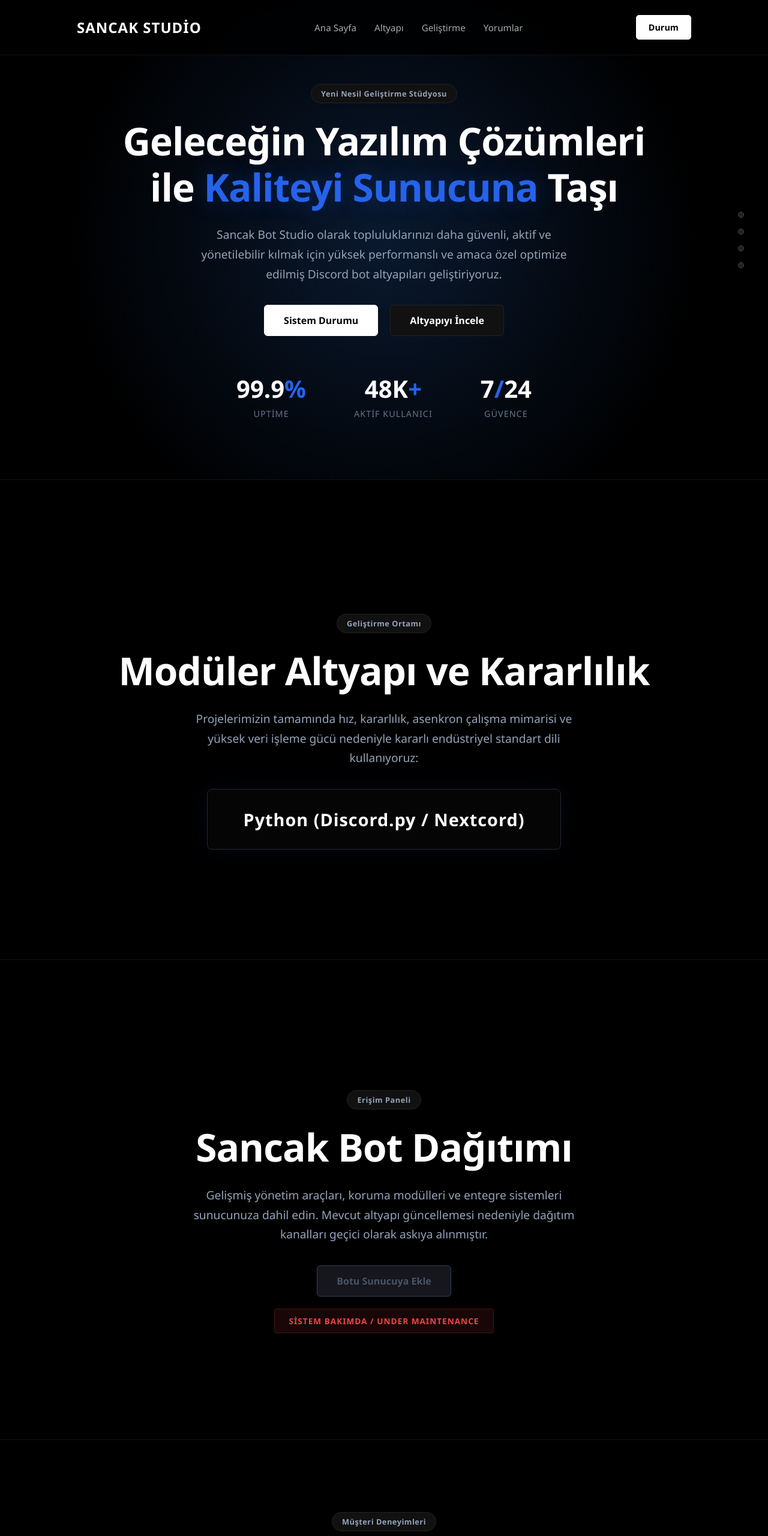
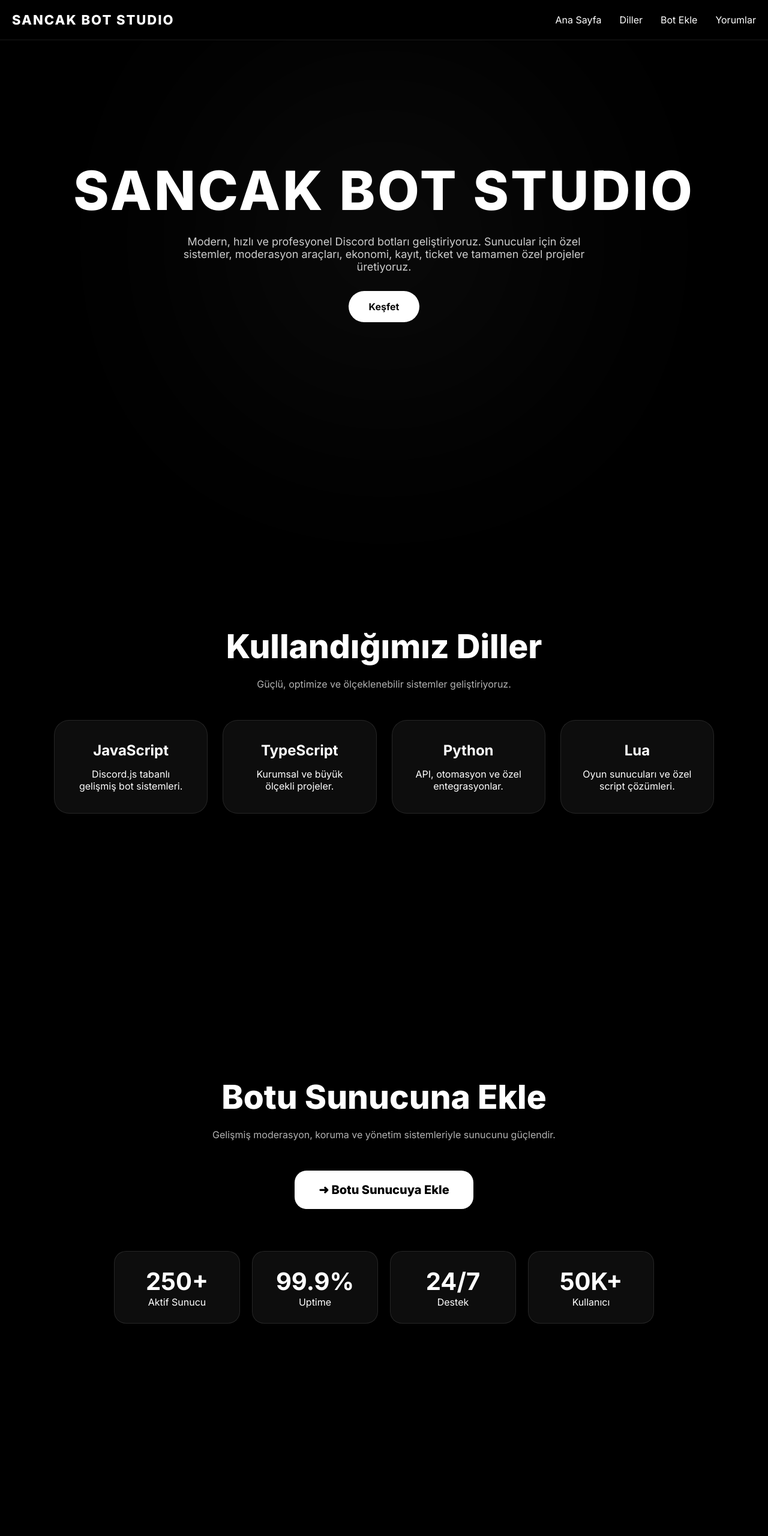
Before and after one commit to eneste151-lang/sancakbotstudio, a plain HTML site: page index.html in a window 1280 px wide. Shown: the top 2560 px of the page at 60% size. Drawn offline with Linux system fonts and the light colour scheme.

Commit message:
Update index.html

```diff
--- a/index.html
+++ b/index.html
@@ -4,460 +4,417 @@
 <meta charset="UTF-8">
 <meta name="viewport" content="width=device-width, initial-scale=1.0">
 <title>Sancak Bot Studio</title>
+
+<link href="https://fonts.googleapis.com/css2?family=Inter:wght@300;400;500;600;700;800&display=swap" rel="stylesheet">
+
 <style>
-        * {
-            margin: 0;
-            padding: 0;
-            box-sizing: border-box;
-            font-family: 'Segoe UI', Tahoma, Geneva, Verdana, sans-serif;
+*{
+    margin:0;
+    padding:0;
+    box-sizing:border-box;
+    font-family:'Inter',sans-serif;
 }
 
-        body {
-            background-color: #000000;
-            color: #ffffff;
-            overflow-x: hidden;
-            scroll-behavior: smooth;
+html{
+    scroll-behavior:smooth;
 }
 
-        header {
-            position: fixed;
-            top: 0;
-            left: 0;
-            width: 100%;
-            display: flex;
-            justify-content: space-between;
-            align-items: center;
-            padding: 25px 10%;
-            background: rgba(0, 0, 0, 0.8);
-            backdrop-filter: blur(10px);
-            z-index: 1000;
-            border-bottom: 1px solid #111111;
+body{
+    background:#000;
+    color:#fff;
+    overflow-x:hidden;
 }
 
-        .logo {
-            font-size: 1.5rem;
-            font-weight: 800;
-            letter-spacing: 1px;
-            text-transform: uppercase;
+::-webkit-scrollbar{
+    width:8px;
 }
 
-        nav {
-            display: flex;
-            gap: 30px;
+::-webkit-scrollbar-thumb{
+    background:#fff;
+    border-radius:10px;
 }
 
-        nav a {
-            color: #aaaaaa;
-            text-decoration: none;
-            font-size: 0.95rem;
-            font-weight: 500;
-            transition: color 0.3s;
+nav{
+    position:fixed;
+    top:0;
+    left:0;
+    width:100%;
+    backdrop-filter:blur(20px);
+    background:rgba(0,0,0,.8);
+    border-bottom:1px solid rgba(255,255,255,.1);
+    z-index:999;
 }
 
-        nav a:hover {
-            color: #ffffff;
+.nav-container{
+    max-width:1300px;
+    margin:auto;
+    display:flex;
+    justify-content:space-between;
+    align-items:center;
+    padding:20px;
 }
 
-        .top-btn {
-            background: #ffffff;
-            color: #000000;
-            padding: 10px 20px;
-            border-radius: 5px;
-            text-decoration: none;
-            font-weight: 600;
-            font-size: 0.9rem;
-            transition: all 0.3s;
-            border: 1px solid #ffffff;
+.logo{
+    font-size:22px;
+    font-weight:800;
+    letter-spacing:2px;
 }
 
-        .top-btn:hover {
-            background: #000000;
-            color: #ffffff;
+.nav-links{
+    display:flex;
+    gap:30px;
 }
 
-        section {
-            min-height: 100vh;
-            width: 100vw;
-            display: flex;
-            flex-direction: column;
-            justify-content: center;
-            align-items: center;
-            text-align: center;
-            padding: 120px 10% 80px 10%;
-            border-bottom: 1px solid #111111;
-            position: relative;
+.nav-links a{
+    color:white;
+    text-decoration:none;
+    transition:.3s;
 }
 
-        #page1 {
-            background: radial-gradient(circle at 50% 50%, #0a192f 0%, #000000 70%);
+.nav-links a:hover{
+    opacity:.6;
 }
 
-        .badge {
-            background: #111111;
-            border: 1px solid #222222;
-            color: #94a3b8;
-            padding: 6px 16px;
-            border-radius: 20px;
-            font-size: 0.8rem;
-            font-weight: 600;
-            margin-bottom: 25px;
-            display: inline-block;
-            letter-spacing: 0.5px;
+section{
+    min-height:100vh;
+    display:flex;
+    justify-content:center;
+    align-items:center;
+    flex-direction:column;
+    text-align:center;
+    padding:100px 20px;
 }
 
-        h1 {
-            font-size: 4rem;
-            font-weight: 800;
-            line-height: 1.2;
-            margin-bottom: 25px;
-            max-width: 900px;
-            letter-spacing: -1px;
+.hero{
+    position:relative;
 }
 
-        h1 span {
-            color: #2563eb;
-            text-shadow: 0 0 40px rgba(37, 99, 235, 0.3);
+.hero::before{
+    content:"";
+    position:absolute;
+    width:450px;
+    height:450px;
+    background:white;
+    filter:blur(180px);
+    opacity:.08;
+    border-radius:50%;
 }
 
-        p {
-            font-size: 1.2rem;
-            color: #94a3b8;
-            max-width: 650px;
-            line-height: 1.7;
-            margin-bottom: 35px;
+.hero h1{
+    font-size:clamp(45px,8vw,90px);
+    font-weight:900;
+    letter-spacing:4px;
 }
 
-        .cta-group {
-            display: flex;
-            gap: 20px;
-            margin-bottom: 60px;
+.hero p{
+    margin-top:20px;
+    max-width:700px;
+    opacity:.8;
+    font-size:18px;
 }
 
-        .btn {
-            padding: 14px 32px;
-            border-radius: 6px;
-            font-size: 1rem;
-            font-weight: 600;
-            text-decoration: none;
-            transition: all 0.3s ease;
-            cursor: pointer;
+.btn{
+    margin-top:30px;
+    padding:16px 34px;
+    background:white;
+    color:black;
+    text-decoration:none;
+    border-radius:100px;
+    font-weight:700;
+    transition:.3s;
 }
 
-        .btn-primary {
-            background: #ffffff;
-            color: #000000;
-            border: 1px solid #ffffff;
+.btn:hover{
+    transform:translateY(-4px);
 }
 
-        .btn-primary:hover {
-            background: #2563eb;
-            color: #ffffff;
-            border-color: #2563eb;
-            box-shadow: 0 0 25px rgba(37, 99, 235, 0.4);
+.title{
+    font-size:55px;
+    margin-bottom:20px;
+    font-weight:800;
 }
 
-        .btn-secondary {
-            background: #111111;
-            color: #ffffff;
-            border: 1px solid #222222;
+.subtitle{
+    opacity:.7;
+    max-width:700px;
+    margin-bottom:50px;
 }
 
-        .btn-secondary:hover {
-            background: #000000;
-            border-color: #ffffff;
+.cards{
+    display:grid;
+    grid-template-columns:repeat(auto-fit,minmax(250px,1fr));
+    gap:25px;
+    width:100%;
+    max-width:1100px;
 }
 
-        .btn-disabled {
-            background: #16161d;
-            color: #475569;
-            border: 1px solid #334155;
-            cursor: not-allowed;
+.card{
+    background:#0d0d0d;
+    border:1px solid rgba(255,255,255,.1);
+    border-radius:25px;
+    padding:35px;
+    transition:.3s;
 }
 
-        .maintenance-box {
-            margin-top: 20px;
-            background: rgba(239, 68, 68, 0.1);
-            border: 1px solid rgba(239, 68, 68, 0.2);
-            color: #ef4444;
-            padding: 10px 24px;
-            border-radius: 4px;
-            font-size: 0.85rem;
-            font-weight: 700;
-            letter-spacing: 1px;
+.card:hover{
+    transform:translateY(-8px);
+    border-color:white;
 }
 
-        .stats-row {
-            display: flex;
-            gap: 80px;
+.card h3{
+    margin-bottom:15px;
+    font-size:24px;
 }
 
-        .stat-box {
-            text-align: center;
+.add-btn{
+    background:white;
+    color:black;
+    padding:20px 40px;
+    border-radius:20px;
+    text-decoration:none;
+    font-weight:800;
+    font-size:20px;
+    transition:.3s;
 }
 
-        .stat-number {
-            font-size: 2.5rem;
-            font-weight: 800;
-            color: #ffffff;
-            margin-bottom: 5px;
+.add-btn:hover{
+    transform:scale(1.05);
 }
 
-        .stat-number span {
-            color: #2563eb;
+.stats{
+    margin-top:70px;
+    display:grid;
+    grid-template-columns:repeat(auto-fit,minmax(200px,1fr));
+    gap:20px;
+    width:100%;
+    max-width:900px;
 }
 
-        .stat-label {
-            font-size: 0.9rem;
-            color: #64748b;
-            text-transform: uppercase;
-            letter-spacing: 1px;
+.stat{
+    background:#0d0d0d;
+    border:1px solid rgba(255,255,255,.1);
+    padding:25px;
+    border-radius:20px;
 }
 
-        .lang-card {
-            background: #050505;
-            border: 1px solid #1e293b;
-            padding: 30px 60px;
-            border-radius: 8px;
-            font-size: 1.8rem;
-            font-weight: 700;
-            letter-spacing: 1px;
-            color: #ffffff;
-            box-shadow: 0 0 50px rgba(30, 58, 138, 0.1);
+.stat h2{
+    font-size:40px;
 }
 
-        .marquee-container {
-            width: 100%;
-            overflow: hidden;
-            white-space: nowrap;
-            margin-top: 20px;
-            padding: 30px 0;
-            background: #050505;
-            border-top: 1px solid #111111;
-            border-bottom: 1px solid #111111;
+.marquee{
+    width:100%;
+    overflow:hidden;
+    margin-top:40px;
 }
 
-        .marquee-content {
-            display: inline-block;
-            animation: marquee 30s linear infinite;
+.track{
+    display:flex;
+    width:max-content;
+    animation:slide 25s linear infinite;
 }
 
-        .review-card {
-            display: inline-block;
-            background: #000000;
-            border: 1px solid #222222;
-            padding: 25px;
-            margin-right: 40px;
-            text-align: left;
-            white-space: normal;
-            vertical-align: top;
-            width: 350px;
-            border-radius: 6px;
+.review{
+    width:350px;
+    margin-right:25px;
+    background:#0d0d0d;
+    border:1px solid rgba(255,255,255,.1);
+    border-radius:25px;
+    padding:30px;
+    text-align:left;
 }
 
-        .review-card h4 {
-            font-size: 1rem;
-            font-weight: 700;
-            color: #ffffff;
-            margin-bottom: 8px;
+.review h4{
+    margin-bottom:10px;
 }
 
-        .review-card p {
-            font-size: 0.95rem;
-            color: #94a3b8;
-            line-height: 1.5;
-            margin-bottom: 0;
+.review p{
+    opacity:.8;
 }
 
-        @keyframes marquee {
-            0% { transform: translate3d(100%, 0, 0); }
-            100% { transform: translate3d(-100%, 0, 0); }
+@keyframes slide{
+    from{
+        transform:translateX(0);
+    }
+    to{
+        transform:translateX(-50%);
+    }
 }
 
-        .panel {
-            width: 100%;
-            max-width: 650px;
-            background: #050505;
-            border: 1px solid #1e293b;
-            border-radius: 8px;
-            margin-top: 50px;
-            padding: 25px;
-            text-align: left;
+footer{
+    padding:40px;
+    text-align:center;
+    border-top:1px solid rgba(255,255,255,.1);
+    opacity:.7;
 }
 
-        .panel-header {
-            font-size: 0.8rem;
-            color: #64748b;
-            border-bottom: 1px solid #111111;
-            padding-bottom: 12px;
-            margin-bottom: 20px;
-            display: flex;
-            justify-content: space-between;
-            font-weight: 600;
-            letter-spacing: 0.5px;
+@media(max-width:768px){
+    .nav-links{
+        display:none;
     }
-
-        .panel-row {
-            display: flex;
-            justify-content: space-between;
-            margin-bottom: 12px;
-            font-size: 0.95rem;
-        }
-
-        .panel-label {
-            color: #94a3b8;
-        }
-
-        .panel-value {
-            font-weight: 600;
-        }
-
-        .panel-value.ok {
-            color: #ffffff;
-        }
-
-        .panel-value.warn {
-            color: #ef4444;
-        }
-
-        .nav-dots {
-            position: fixed;
-            right: 40px;
-            top: 50%;
-            transform: translateY(-50%);
-            display: flex;
-            flex-direction: column;
-            gap: 18px;
-            z-index: 1000;
-        }
-
-        .dot {
-            width: 10px;
-            height: 10px;
-            background: #222222;
-            border-radius: 50%;
-            border: 1px solid #444444;
-            cursor: pointer;
-            transition: all 0.2s;
-        }
-
-        .dot:hover {
-            background: #2563eb;
-            border-color: #2563eb;
 }
 </style>
 </head>
 <body>
 
-    <header>
-        <div class="logo">Sancak Studio</div>
 <nav>
-            <a href="#page1">Ana Sayfa</a>
-            <a href="#page2">Altyapı</a>
-            <a href="#page3">Geliştirme</a>
-            <a href="#page4">Yorumlar</a>
+    <div class="nav-container">
+        <div class="logo">SANCAK BOT STUDIO</div>
+
+        <div class="nav-links">
+            <a href="#home">Ana Sayfa</a>
+            <a href="#languages">Diller</a>
+            <a href="#invite">Bot Ekle</a>
+            <a href="#reviews">Yorumlar</a>
+        </div>
+    </div>
 </nav>
-        <a href="#page3" class="top-btn">Durum</a>
-    </header>
 
-    <div class="nav-dots">
-        <div class="dot" onclick="document.getElementById('page1').scrollIntoView();"></div>
-        <div class="dot" onclick="document.getElementById('page2').scrollIntoView();"></div>
-        <div class="dot" onclick="document.getElementById('page3').scrollIntoView();"></div>
-        <div class="dot" onclick="document.getElementById('page4').scrollIntoView();"></div>
+<section id="home" class="hero">
+    <h1>SANCAK BOT STUDIO</h1>
+
+    <p>
+        Modern, hızlı ve profesyonel Discord botları geliştiriyoruz.
+        Sunucular için özel sistemler, moderasyon araçları, ekonomi,
+        kayıt, ticket ve tamamen özel projeler üretiyoruz.
+    </p>
+
+    <a href="#languages" class="btn">Keşfet</a>
+</section>
+
+<section id="languages">
+    <h2 class="title">Kullandığımız Diller</h2>
+
+    <p class="subtitle">
+        Güçlü, optimize ve ölçeklenebilir sistemler geliştiriyoruz.
+    </p>
+
+    <div class="cards">
+        <div class="card">
+            <h3>JavaScript</h3>
+            <p>Discord.js tabanlı gelişmiş bot sistemleri.</p>
         </div>
 
-    <section id="page1">
-        <div class="badge">Yeni Nesil Geliştirme Stüdyosu</div>
-        <h1>Geleceğin Yazılım Çözümleri ile <span>Kaliteyi Sunucuna</span> Taşı</h1>
-        <p>Sancak Bot Studio olarak topluluklarınızı daha güvenli, aktif ve yönetilebilir kılmak için yüksek performanslı ve amaca özel optimize edilmiş Discord bot altyapıları geliştiriyoruz.</p>
-
-        <div class="cta-group">
-            <a href="#page3" class="btn btn-primary">Sistem Durumu</a>
-            <a href="#page2" class="btn btn-secondary">Altyapıyı İncele</a>
+        <div class="card">
+            <h3>TypeScript</h3>
+            <p>Kurumsal ve büyük ölçekli projeler.</p>
         </div>
 
-        <div class="stats-row">
-            <div class="stat-box">
-                <div class="stat-number">99.9<span>%</span></div>
-                <div class="stat-label">Uptime</div>
+        <div class="card">
+            <h3>Python</h3>
+            <p>API, otomasyon ve özel entegrasyonlar.</p>
         </div>
-            <div class="stat-box">
-                <div class="stat-number">48K<span>+</span></div>
-                <div class="stat-label">Aktif Kullanıcı</div>
-            </div>
-            <div class="stat-box">
-                <div class="stat-number">7<span>/</span>24</div>
-                <div class="stat-label">Güvence</div>
+
+        <div class="card">
+            <h3>Lua</h3>
+            <p>Oyun sunucuları ve özel script çözümleri.</p>
         </div>
     </div>
 </section>
 
-    <section id="page2">
-        <div class="badge">Geliştirme Ortamı</div>
-        <h1>Modüler Altyapı ve Kararlılık</h1>
-        <p>Projelerimizin tamamında hız, kararlılık, asenkron çalışma mimarisi ve yüksek veri işleme gücü nedeniyle kararlı endüstriyel standart dili kullanıyoruz:</p>
-        <div class="lang-card">
-            Python (Discord.py / Nextcord)
-        </div>
-    </section>
+<section id="invite">
+    <h2 class="title">Botu Sunucuna Ekle</h2>
 
-    <section id="page3">
-        <div class="badge">Erişim Paneli</div>
-        <h1>Sancak Bot Dağıtımı</h1>
-        <p>Gelişmiş yönetim araçları, koruma modülleri ve entegre sistemleri sunucunuza dahil edin. Mevcut altyapı güncellemesi nedeniyle dağıtım kanalları geçici olarak askıya alınmıştır.</p>
-        <button class="btn btn-disabled" disabled>Botu Sunucuya Ekle</button>
-        <div class="maintenance-box">SİSTEM BAKIMDA / UNDER MAINTENANCE</div>
-    </section>
+    <p class="subtitle">
+        Gelişmiş moderasyon, koruma ve yönetim sistemleriyle
+        sunucunu güçlendir.
+    </p>
 
-    <section id="page4">
-        <div class="badge">Müşteri Deneyimleri</div>
-        <h1>Kullanıcı Geri Bildirimleri</h1>
-        <p>Sistemlerimizi aktif olarak kullanan sunucu kurucularının ve yöneticilerin kararları.</p>
+    <a href="#" class="add-btn">
+        ➜ Botu Sunucuya Ekle
+    </a>
 
-        <div class="marquee-container">
-            <div class="marquee-content">
-                <div class="review-card">
-                    <h4>------</h4>
-                    <p>"Sancak Guard sistemini kurduğumuz andan itibaren sunucudaki tüm açıklar kapandı. Performans fazlasıyla kararlı."</p>
-                </div>
-                <div class="review-card">
-                    <h4>------)</h4>
-                    <p>"Özel ticket modülü entegrasyonu sayesinde destek ekibimizin iş yükü ciddi oranda azaldı, temiz kod."</p>
-                </div>
-                <div class="review-card">
-                    <h4>------</h4>
-                    <p>"Sıfır log hatası ve optimize edilmiş RAM kullanımı. Altyapı kalitesini hissettiriyor."</p>
-                </div>
-                <div class="review-card">
-                    <h4>------</h4>
-                    <p>"Siyah beyaz tasarımın ağırlığı doğrudan iş kalitelerine yansımış. Net, hızlı ve tamamen güvenilir."</p>
-                </div>
-                <div class="review-card">
-                    <h4>------</h4>
-                    <p>"Büyük ölçekli sunucumuzda yüksek veri trafiğini hiçbir gecikme yaşamadan yönetiyor."</p>
-                </div>
-            </div>
+    <div class="stats">
+        <div class="stat">
+            <h2>250+</h2>
+            <p>Aktif Sunucu</p>
         </div>
 
-        <div class="panel">
-            <div class="panel-header">
-                <span>SANCAK CORE METRICS</span>
-                <span>v4.1.2</span>
+        <div class="stat">
+            <h2>99.9%</h2>
+            <p>Uptime</p>
         </div>
-            <div class="panel-row">
-                <span class="panel-label">Lisans Doğrulama:</span>
-                <span class="panel-value ok">BAŞARILI / AKTİF</span>
+
+        <div class="stat">
+            <h2>24/7</h2>
+            <p>Destek</p>
         </div>
-            <div class="panel-row">
-                <span class="panel-label">Ana Dağıtım Modülü:</span>
-                <span class="panel-value warn">BAKIM MODU (MAINTENANCE)</span>
-            </div>
-            <div class="panel-row">
-                <span class="panel-label">Veri Tabanı Senkronizasyonu:</span>
-                <span class="panel-value ok">TAM ENTEGRE</span>
+
+        <div class="stat">
+            <h2>50K+</h2>
+            <p>Kullanıcı</p>
         </div>
     </div>
 </section>
 
+<section id="reviews">
+    <h2 class="title">Müşteri Yorumları</h2>
+
+    <p class="subtitle">
+        Topluluğumuzdan gelen bazı yorumlar.
+    </p>
+
+    <div class="marquee">
+        <div class="track">
+
+            <div class="review">
+                <h4>Ahmet</h4>
+                <p>Sunucumuz için yaptıkları bot kusursuz çalışıyor.</p>
+            </div>
+
+            <div class="review">
+                <h4>Emir</h4>
+                <p>Hem hızlı teslim ettiler hem de çok profesyoneller.</p>
+            </div>
+
+            <div class="review">
+                <h4>Mert</h4>
+                <p>Şimdiye kadar kullandığım en kaliteli sistemlerden biri.</p>
+            </div>
+
+            <div class="review">
+                <h4>Furkan</h4>
+                <p>Destek ekibi gerçekten çok ilgili.</p>
+            </div>
+
+            <div class="review">
+                <h4>Kerem</h4>
+                <p>Özel botumuz tam istediğimiz gibi yapıldı.</p>
+            </div>
+
+            <!-- Kopya yorumlar sonsuz kaydırma için -->
+
+            <div class="review">
+                <h4>Ahmet</h4>
+                <p>Sunucumuz için yaptıkları bot kusursuz çalışıyor.</p>
+            </div>
+
+            <div class="review">
+                <h4>Emir</h4>
+                <p>Hem hızlı teslim ettiler hem de çok profesyoneller.</p>
+            </div>
+
+            <div class="review">
+                <h4>Mert</h4>
+                <p>Şimdiye kadar kullandığım en kaliteli sistemlerden biri.</p>
+            </div>
+
+            <div class="review">
+                <h4>Furkan</h4>
+                <p>Destek ekibi gerçekten çok ilgili.</p>
+            </div>
+
+            <div class="review">
+                <h4>Kerem</h4>
+                <p>Özel botumuz tam istediğimiz gibi yapıldı.</p>
+            </div>
+
+        </div>
+    </div>
+</section>
+
+<footer>
+    © 2026 Sancak Bot Studio • Modern Discord Bot Solutions
+</footer>
+
 </body>
 </html>
```
Lines whose indentation alone changed are shown as unchanged.
